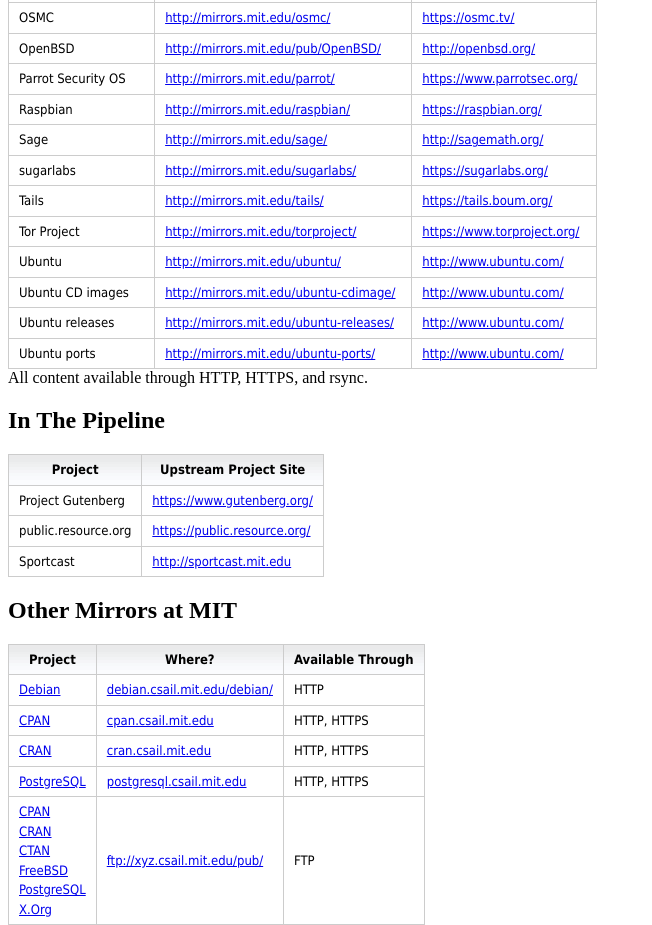
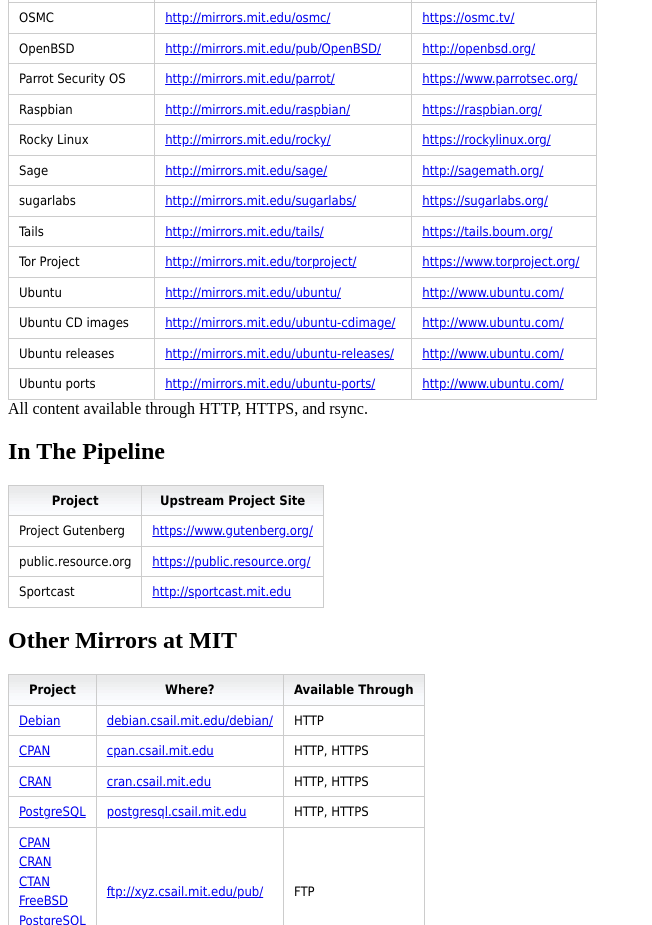
Before and after one commit to sipb/mirrors-www, a plain HTML site: page index.html in a window 1280 px wide. Shown: the part 837-1762 px from the top of the page, without its empty margins (0-652 px from the left). Drawn offline with Linux system fonts and the light colour scheme.

Commit message:
Add rocky

```diff
--- a/index.html
+++ b/index.html
@@ -43,6 +43,7 @@
         <tr><td>OpenBSD</td><td><a href="//mirrors.mit.edu/pub/OpenBSD/">http://mirrors.mit.edu/pub/OpenBSD/</a></td><td><a href="http://openbsd.org/">http://openbsd.org/</a></td></tr>
         <tr><td>Parrot Security OS</td><td><a href="//mirrors.mit.edu/parrot/">http://mirrors.mit.edu/parrot/</a></td><td><a href="https://www.parrotsec.org/">https://www.parrotsec.org/</a></td></tr>
         <tr><td>Raspbian</td><td><a href="//mirrors.mit.edu/raspbian/">http://mirrors.mit.edu/raspbian/</a></td><td><a href="https://raspbian.org/">https://raspbian.org/</a></td></tr>
+	<tr><td>Rocky Linux</td><td><a href="//mirrors.mit.edu/rocky/">http://mirrors.mit.edu/rocky/</a></td><td><a href="https://rockylinux.org/">https://rockylinux.org/</a></td></tr>
         <tr><td>Sage</td><td><a href="//mirrors.mit.edu/sage/">http://mirrors.mit.edu/sage/</a></td><td><a href="http://sagemath.org/">http://sagemath.org/</a></td></tr>
         <tr><td>sugarlabs</td><td><a href="//mirrors.mit.edu/sugarlabs/">http://mirrors.mit.edu/sugarlabs/</a></td><td><a href="https://sugarlabs.org/">https://sugarlabs.org/</a></td></tr>
         <tr><td>Tails</td><td><a href="//mirrors.mit.edu/tails/">http://mirrors.mit.edu/tails/</a></td><td><a href="https://tails.boum.org/">https://tails.boum.org/</a></td></tr>
```
